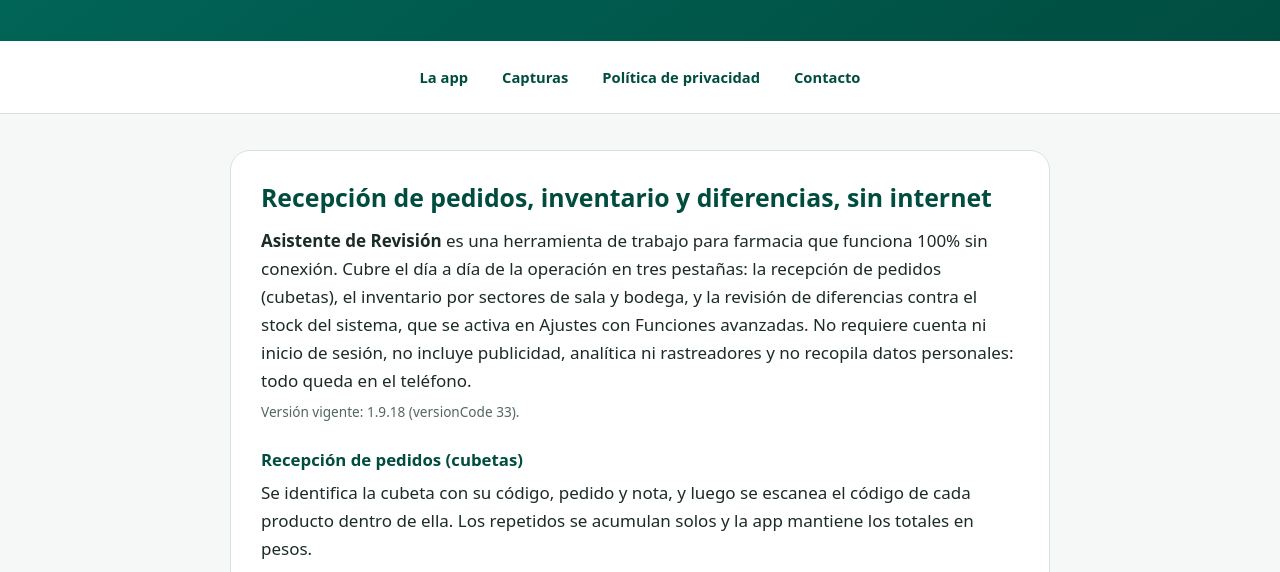
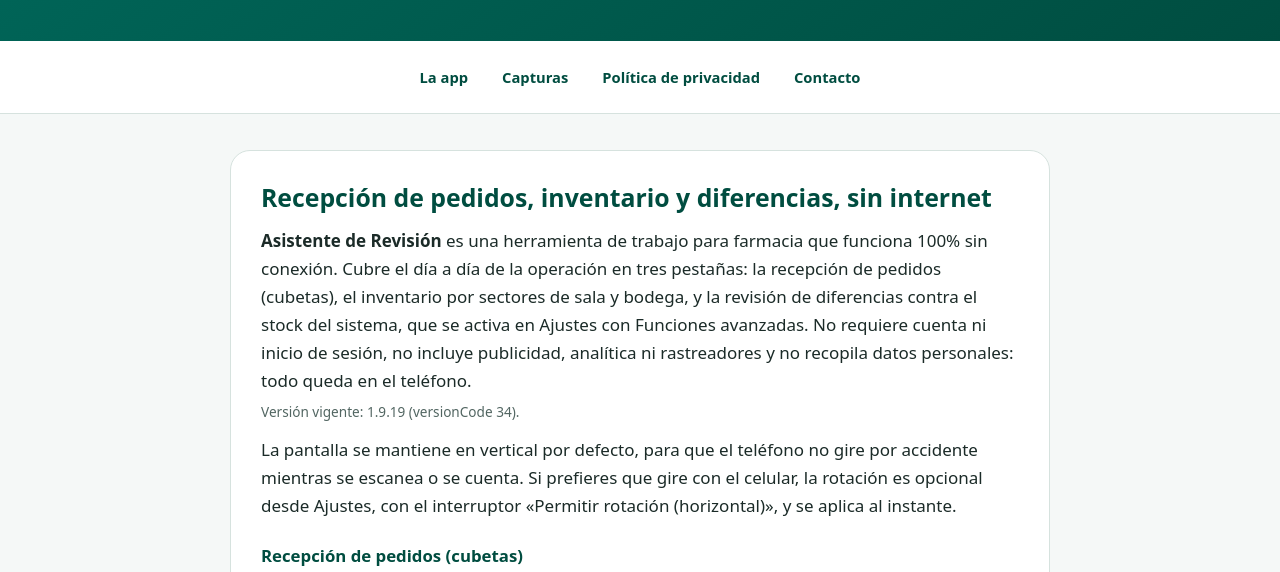
Before and after one commit to scojiro/asistente-revision-site, a plain HTML site: page index.html in a window 1280 px wide. Shown: the part 205-777 px from the top of the page. Drawn offline with Linux system fonts and the light colour scheme.

Commit message:
web: version vigente 1.9.19 (versionCode 34) y rotacion opcional desde Ajustes

```diff
--- a/index.html
+++ b/index.html
@@ -277,8 +277,13 @@
         todo queda en el teléfono.</p>
 
       <p class="meta mtn6">
-        Versión vigente: 1.9.18 (versionCode 33).
+        Versión vigente: 1.9.19 (versionCode 34).
       </p>
+
+      <p>La pantalla se mantiene en vertical por defecto, para que el teléfono
+        no gire por accidente mientras se escanea o se cuenta. Si prefieres que
+        gire con el celular, la rotación es opcional desde Ajustes, con el
+        interruptor «Permitir rotación (horizontal)», y se aplica al instante.</p>
 
       <h3>Recepción de pedidos (cubetas)</h3>
       <p>Se identifica la cubeta con su código, pedido y nota, y luego se escanea
@@ -574,7 +579,7 @@
            «Ya está disponible en Google Play.»
         3. «El precio se definirá al pasar a producción» → precio real de pago
            único y enlace a la ficha de Play.
-        4. Revisar «Versión vigente: 1.9.18 (versionCode 33)» en #app.
+        4. Revisar «Versión vigente: 1.9.19 (versionCode 34)» en #app.
       No hay otros cambios pendientes en esta sección.
     -->
     <section id="precio">
```
